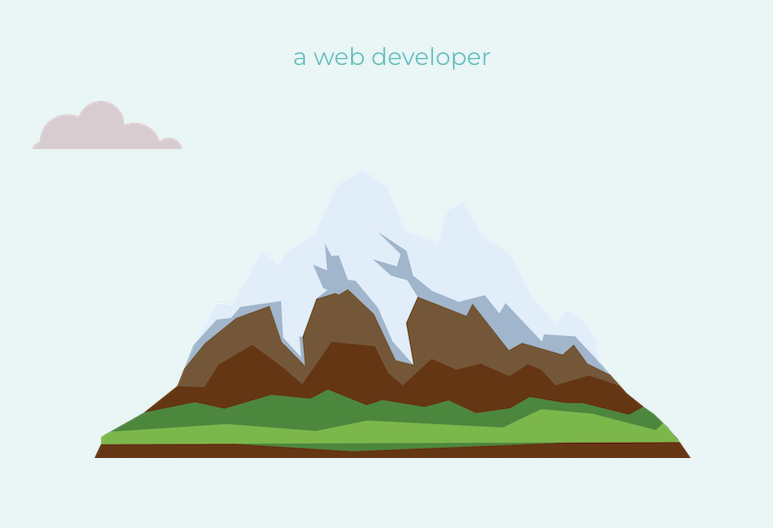
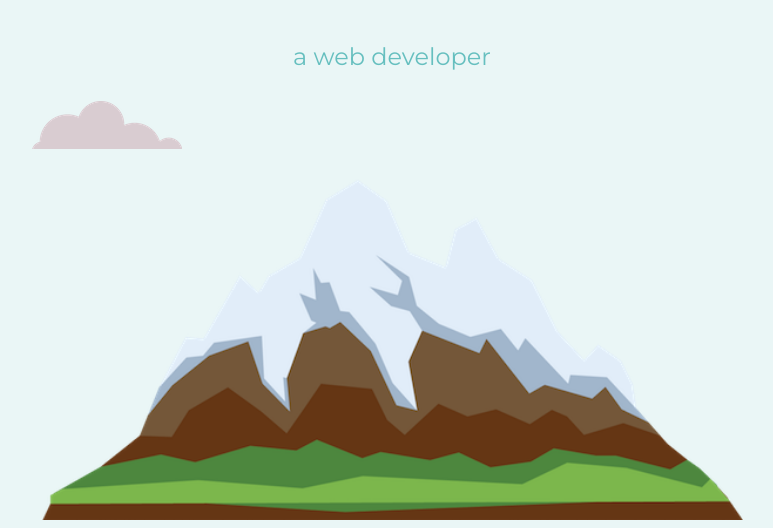
Before and after one commit to ishankmoraiya/mywebsite, a plain HTML site: page index.html in a window 1280 px wide. Shown: the part 272-800 px from the top of the page, without its empty margins (248-1021 px from the left). Drawn offline with Linux system fonts and the light colour scheme.

Commit message:
Update index.html

```diff
--- a/index.html
+++ b/index.html
@@ -17,7 +17,7 @@
         <h2 class="height">a web developer</h2>
 
         <img class="bottom"src="image/cloud.png" alt="cloud-image">
-        <img src="image/mountain.png" alt="mountain-image">
+        <img class="mountain" src="image/mountain.png" alt="mountain-image">
 
     </div>
     <div class="middle-container">
```
